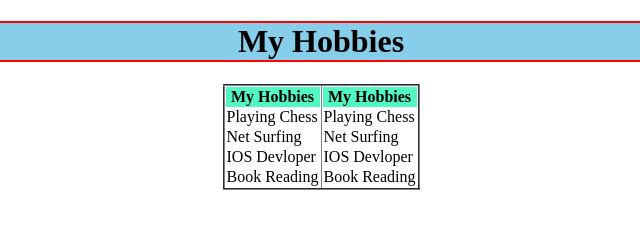
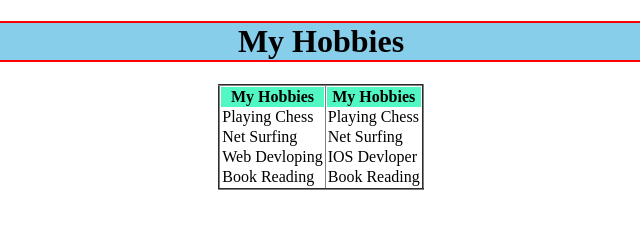
Before and after one commit to Atulsrj/Atul-s-CV, a plain HTML site: page my-hobbies.html in a window 1280 px wide. Shown: the full height of the page, 319-959 px from the left. Drawn offline with Linux system fonts and the light colour scheme.

Commit message:
Update my-hobbies.html

```diff
--- a/my-hobbies.html
+++ b/my-hobbies.html
@@ -28,7 +28,7 @@
           <td>Net Surfing</td>
         </tr>
         <tr>
-          <td>IOS Devloper</td>
+          <td>Web Devloping</td>
         </tr>
         <tr>
           <td>Book Reading</td>
```
